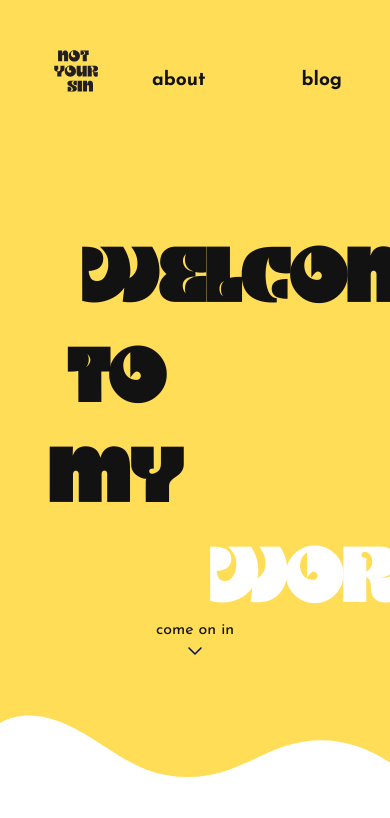
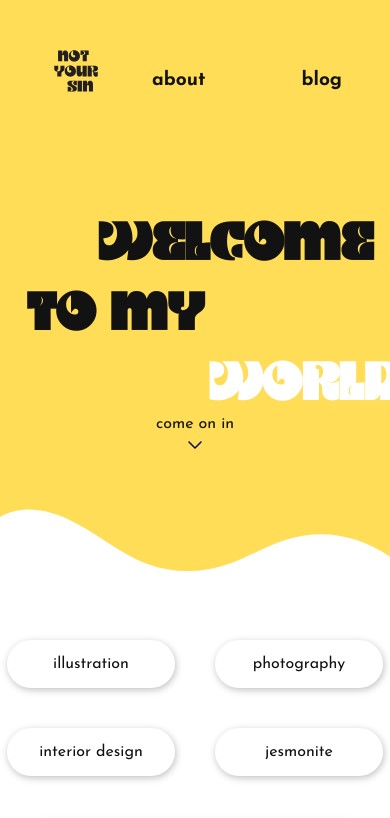
Before and after one commit to maria-paul/maria-paul.github.io, a Jekyll site: the page built from index.html, in a window 390 px wide. Shown: the top 818 px of the page. Built offline with Jekyll 4.4.1, drawn with Linux system fonts in a browser that asks for light colours; grey boxes are pictures that could not be loaded.

Commit message:
fix hero text overflow

```diff
--- a/_sass/main.scss
+++ b/_sass/main.scss
@@ -48,6 +48,10 @@
 
 .hero-size{
 	font-size: 5rem;
+
+    @media screen and (max-width: 600px) {
+        font-size: 3.5rem;
+    }
 }
 
 .accent-font{
--- a/_sass/parts/_base.scss
+++ b/_sass/parts/_base.scss
@@ -62,6 +62,11 @@
         var(--box-shadow-size-hover)
         var(--box-shadow-blur-hover)
         rgba(0, 0, 0, var(--box-shadow-opacity));
+
+
+    // Media query variables
+    // CSS VARIABLES DONT WORK IN MEDIA QUERYS.
+    // YOU COULD USE SASS VARIABLES.
 
 
 
```
